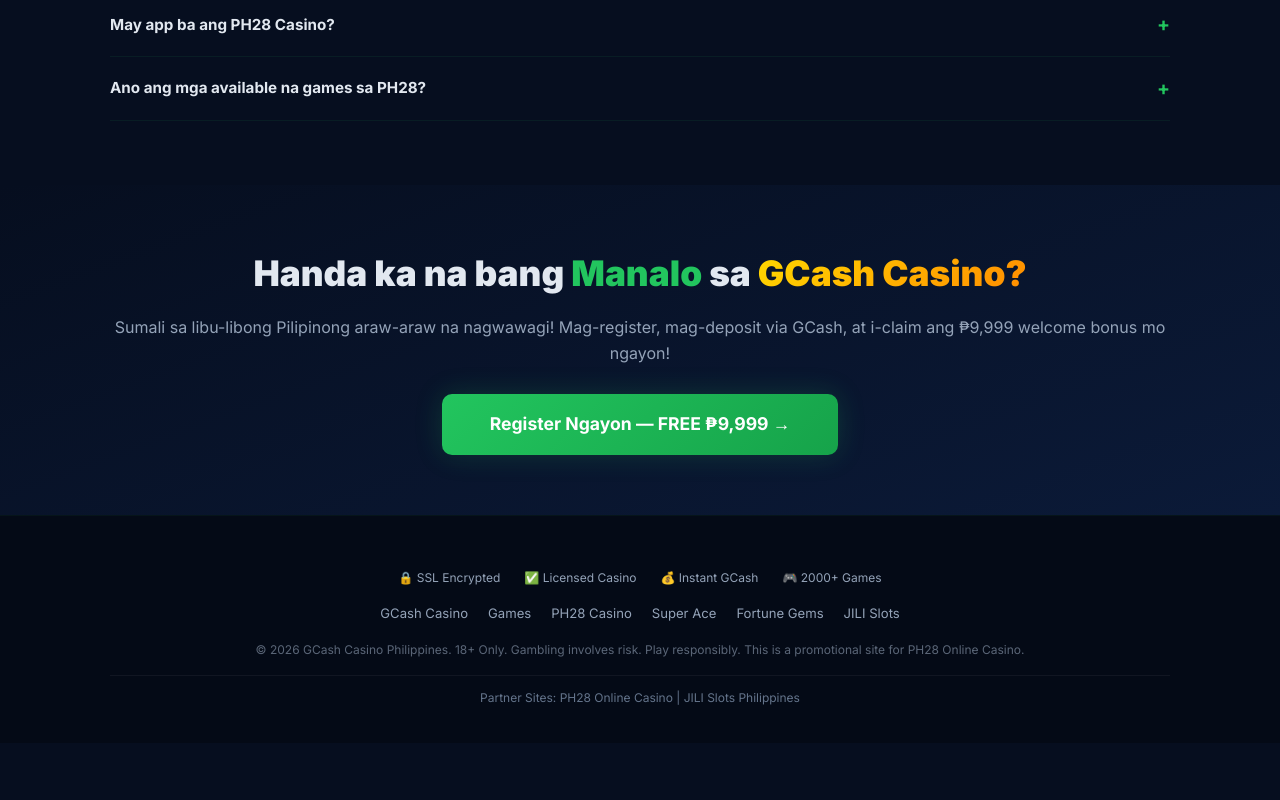
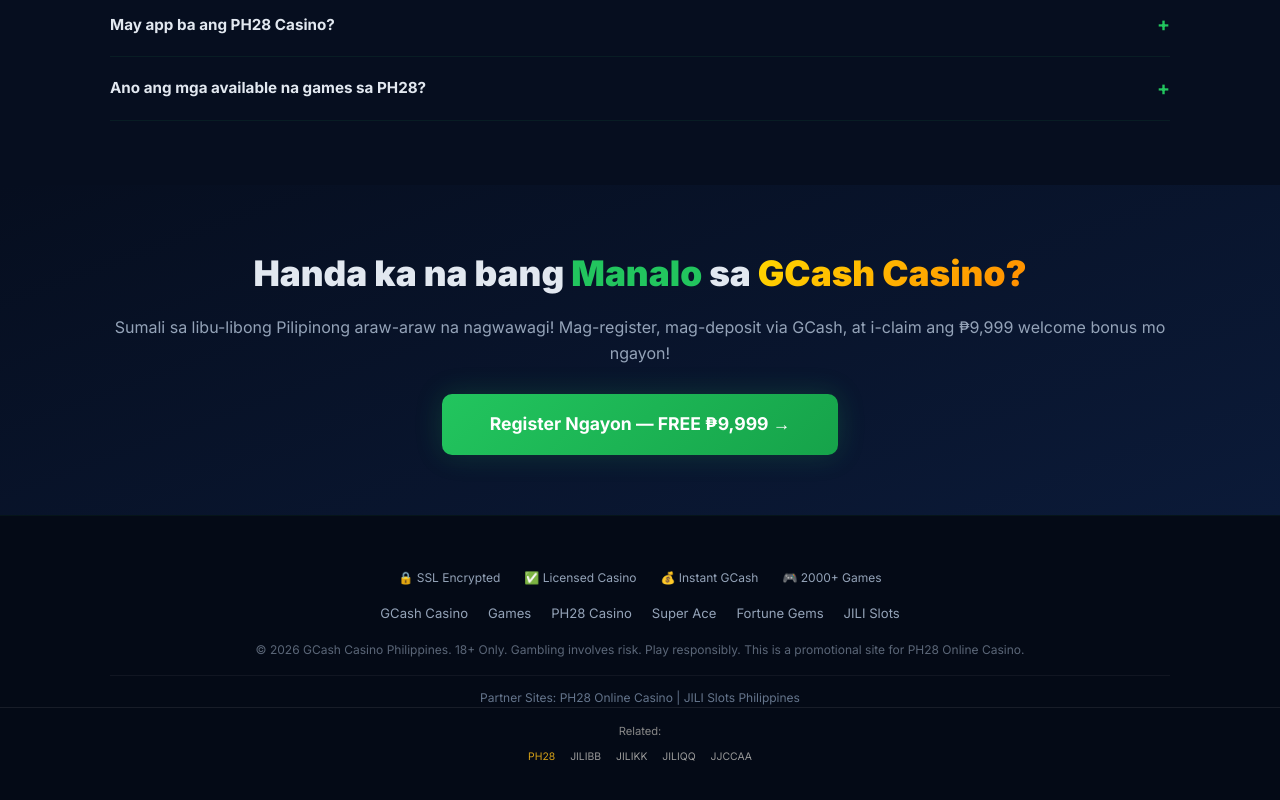
Before and after one commit to lotusgame98-del/kkeeaa-casino, a plain HTML site: page index.html in a window 1280 px wide. Shown: the part 4912-5712 px from the top of the page. Before the commit the page ends 5655 px from the top, so only its background shows below. Drawn offline with Linux system fonts and the light colour scheme.

Commit message:
Add cross-links to related sites

```diff
--- a/index.html
+++ b/index.html
@@ -370,7 +370,7 @@
     </p>
   </div>
 </div>
-</footer>
+<div style="text-align:center;padding:15px 0 8px;border-top:1px solid rgba(255,255,255,.08)"><p style="color:#888;font-size:.7rem;margin-bottom:6px">Related:</p><p style="font-size:.65rem;line-height:2"><a href="https://ph28games.com/" style="color:#d4a017;margin:0 6px">PH28</a> <a href="https://jilibb.co/" style="color:#999;margin:0 6px">JILIBB</a> <a href="https://jilikk.cc/" style="color:#999;margin:0 6px">JILIKK</a> <a href="https://jiliqq.cc/" style="color:#999;margin:0 6px">JILIQQ</a> <a href="https://jjccaa.com/" style="color:#999;margin:0 6px">JJCCAA</a></p></div></footer>
 
 <script>
 function go(){window.location.href='https://www.ph2877.com/main/inicio?ch=36980&sd=6&_ts===gMyUCO4gTO4cjMwgjM3cTMyITJ'}
```
